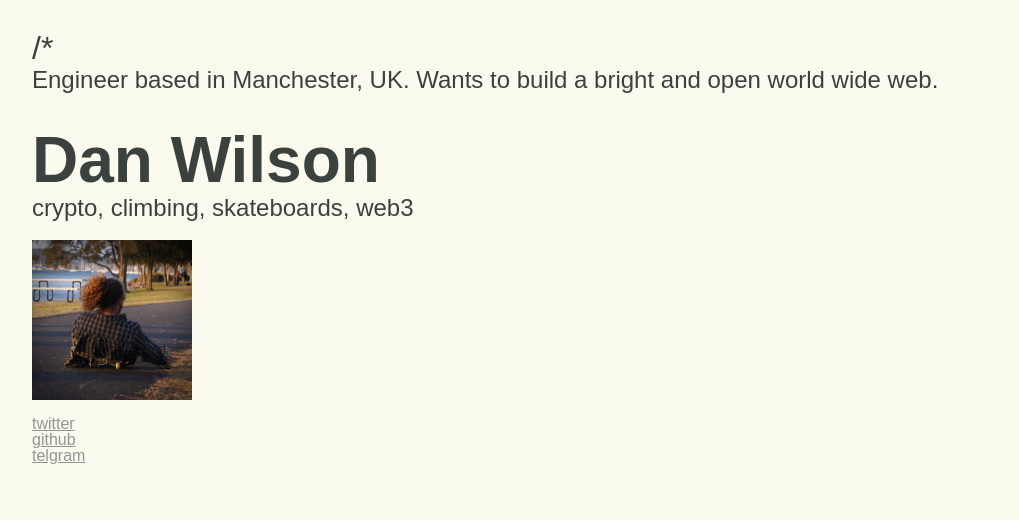
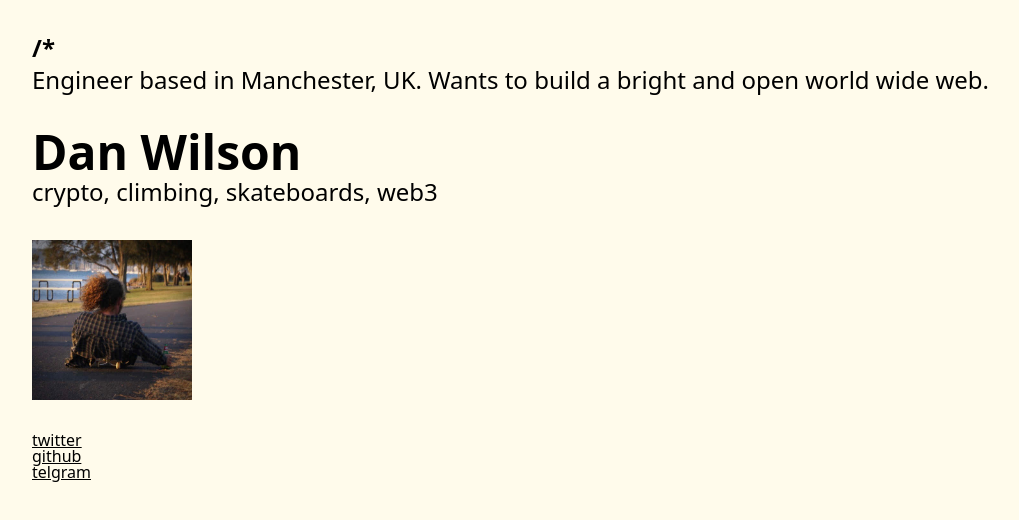
Before and after one commit to danwlsn/personal-site, a Next.js app: page / in a window 1280 px wide. Shown: the top 520 px of the page, without its empty margins (0-1019 px from the left). Built offline with nearby package versions, Linux system fonts and the light colour scheme.

Commit message:
added tailwind and removed other styling

```diff
--- a/components/about.js
+++ b/components/about.js
@@ -1,10 +1,8 @@
-import styles from './about.module.css'
-
 export default function About() {
   return (
     <>
-      <span className={styles.comment}>/* </span>
-      <p className={styles.body}>Engineer based in Manchester, UK. Wants to build a bright and open world wide web.</p>
+      <span className="text-2xl font-extrabold" >/* </span>
+      <p className="text-2xl font-light mb-8">Engineer based in Manchester, UK. Wants to build a bright and open world wide web.</p>
     </>
   )
 }
--- a/components/contact.js
+++ b/components/contact.js
@@ -1,17 +1,15 @@
-import styles from './contact.module.css'
-
 export default function Contact() {
   return (
     <>
-      <ul className={styles.list}>
+      <ul className="mt-8 leading-4">
         <li>
-          <a href="https://twitter.com/danwlsn">twitter</a>
+          <a href="https://twitter.com/danwlsn" className="contact-link">twitter</a>
         </li>
         <li>
-          <a href="https://github.com/danwlsn">github</a>
+          <a href="https://github.com/danwlsn" className="contact-link">github</a>
         </li>
         <li>
-          <a href="https://telegram.me/danwlsn">telgram</a>
+          <a href="https://telegram.me/danwlsn" className="contact-link">telgram</a>
         </li>
       </ul>
     </>
--- a/components/header.js
+++ b/components/header.js
@@ -1,12 +1,10 @@
-import styles from './header.module.css'
-
 export default function Header({ title, sub, showImage }) {
   return (
     <header>
-      <h1 className={styles.title} >
+      <h1 className="font-black text-5xl" >
         { title }
       </h1>
-      <p className={styles.sub}> { sub }</p>
+      <p className="text-2xl font-thin mb-8"> { sub }</p>
       { showImage  &&
         <img src="/jpeg.jpeg" alt="It me" height="160" width="160" />
       }
--- a/components/layout.js
+++ b/components/layout.js
@@ -1,7 +1,9 @@
 export default function Layout({ children }) {
   return (
     <>
-      <main>{ children }</main>
+      <main class="bg-yellow-50 h-screen p-4 md:p-8">
+      { children }
+      </main>
     </>
   )
 }
--- a/package.json
+++ b/package.json
@@ -16,5 +16,10 @@
     "react": "17.0.1",
     "react-dom": "17.0.1",
     "react-markdown": "^5.0.3"
+  },
+  "devDependencies": {
+    "autoprefixer": "^10.2.5",
+    "postcss": "^8.2.9",
+    "tailwindcss": "^2.1.1"
   }
 }
--- a/pages/_app.js
+++ b/pages/_app.js
@@ -1,5 +1,5 @@
-import '../styles/reset.css'
 import '../styles/main.css'
+// import 'tailwindcss/tailwind.css'
 
 // This default export is required in a new `pages/_app.js` file.
 export default function MyApp({ Component, pageProps }) {
--- /dev/null
+++ b/postcss.config.js
@@ -0,0 +1,6 @@
+module.exports = {
+  plugins: {
+    tailwindcss: {},
+    autoprefixer: {},
+  },
+}
--- a/styles/main.css
+++ b/styles/main.css
@@ -1,40 +1,7 @@
-:root {
-  --c-eggshell: #fbfaee;
-  --c-olive: #3B413C;
-  --c-grey: #949494;
-  --c-pink: #F49FBC;
-  --c-green: #169873;
-  --c-blue: #3AAFB9;
+@tailwind base;
+@tailwind components;
+@tailwind utilities;
+
+.contact-link {
+  @apply hover:text-pink-500 underline transition;
 }
-body {
-  background-color: var(--c-eggshell);
-}
-
-main {
-  padding: 2rem;
-  color: var(--c-olive);
-}
-
-h1 {
-  font-size: 4rem;
-  font-weight: 900;
-  padding-top: 1rem;
-}
-
-p {
-  font-size:1.5rem;
-  font-weight: 100;
-  margin-bottom: 1rem;
-}
-
-a {
-  transition: color 280ms ease-in-out;
-}
-a:link,
-a:visited,
-a:active {
-  color: var(--c-grey);
-}
-a:hover {
-  color: var(--c-pink);
-}
--- /dev/null
+++ b/tailwind.config.js
@@ -0,0 +1,11 @@
+module.exports = {
+  purge: ['./pages/**/*.{js,ts,jsx,tsx}', './components/**/*.{js,ts,jsx,tsx}'],
+  darkMode: false, // or 'media' or 'class'
+  theme: {
+    extend: {},
+  },
+  variants: {
+    extend: {},
+  },
+  plugins: [],
+}
```
Also changed, not shown: 1 other file (tests, documents, lock files or other folders).
